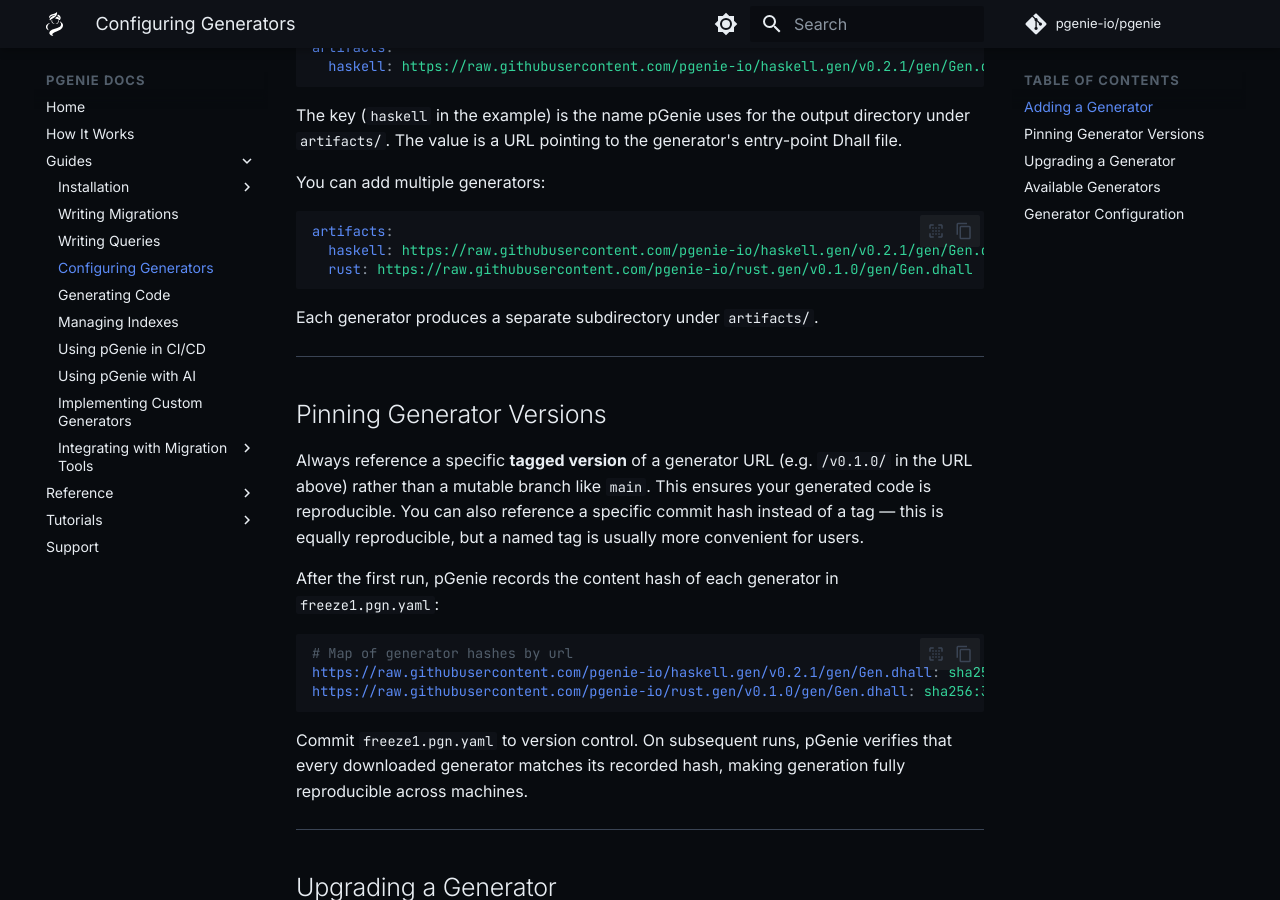
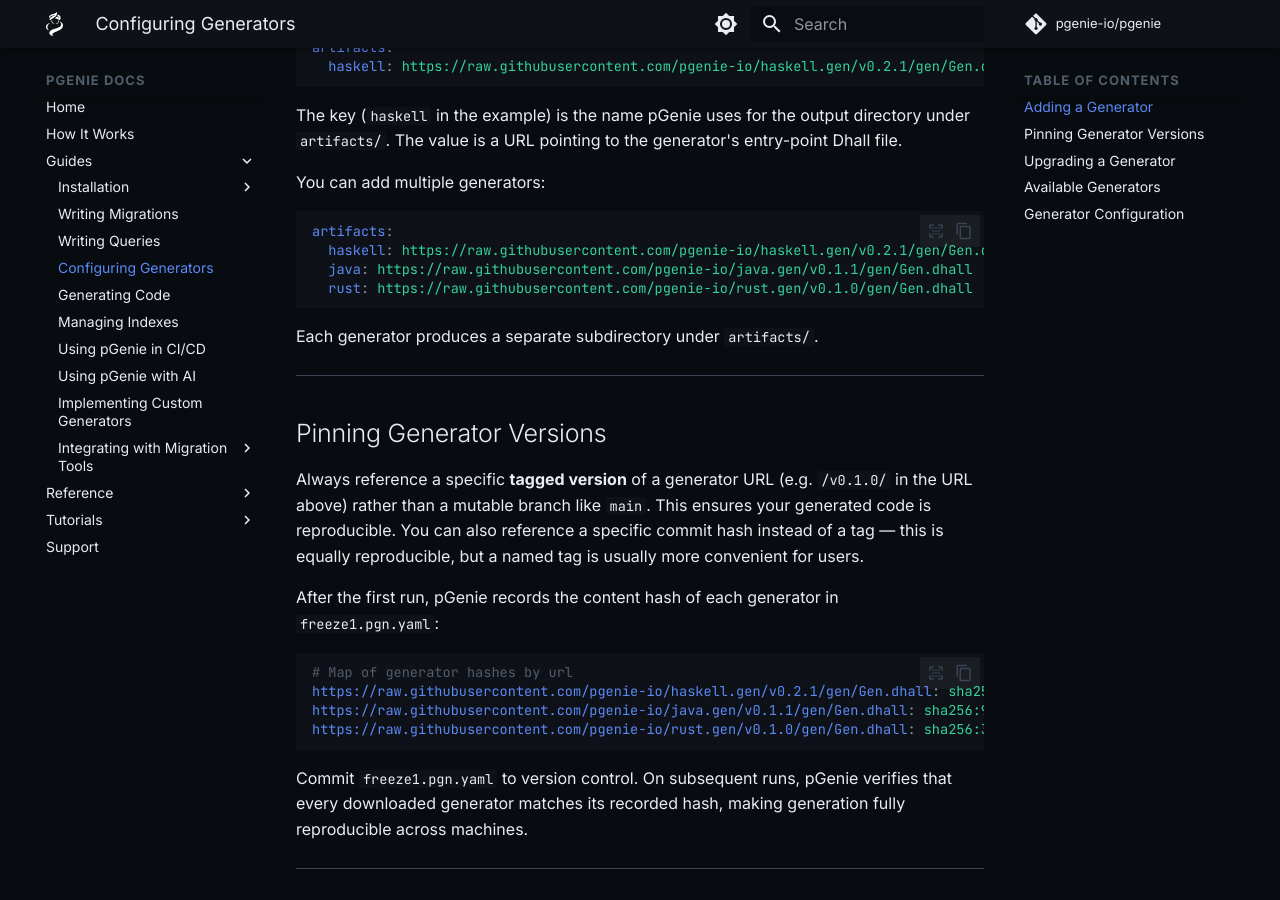
Before and after one commit to pgenie-io/docs, an MkDocs documentation site: the page built from docs/guides/configuring-generators.md, in a window 1280 px wide and 900 px high, scrolled down 479 px. Built offline with MkDocs 1.6.1 and Material for MkDocs 9.7.7, drawn with Linux system fonts in a browser that asks for light colours; comment, search, counter and statistics services are not loaded.

Commit message:
Mention java more

````diff
--- a/docs/guides/configuring-generators.md
+++ b/docs/guides/configuring-generators.md
@@ -24,6 +24,7 @@
 ```yaml
 artifacts:
   haskell: https://raw.githubusercontent.com/pgenie-io/haskell.gen/v0.2.1/gen/Gen.dhall
+  java: https://raw.githubusercontent.com/pgenie-io/java.gen/v0.1.1/gen/Gen.dhall
   rust: https://raw.githubusercontent.com/pgenie-io/rust.gen/v0.1.0/gen/Gen.dhall
 ```
 
@@ -40,6 +41,7 @@
 ```yaml
 # Map of generator hashes by url
 https://raw.githubusercontent.com/pgenie-io/haskell.gen/v0.2.1/gen/Gen.dhall: sha256:5bed6d6b5a047e1f908c6432fca54a0e9c66c188257756b1b8a8fcbd7b1eace3
+https://raw.githubusercontent.com/pgenie-io/java.gen/v0.1.1/gen/Gen.dhall: sha256:97a8309ac0536d17f41ae5cb39a4e365aa4a04845074ff6635e292fe6c1ca8ee
 https://raw.githubusercontent.com/pgenie-io/rust.gen/v0.1.0/gen/Gen.dhall: sha256:38d40d5d55a60f0fb6a131a30cb7c4fb417e50710c6344df401b2e424b586a66
 ```
 
````
